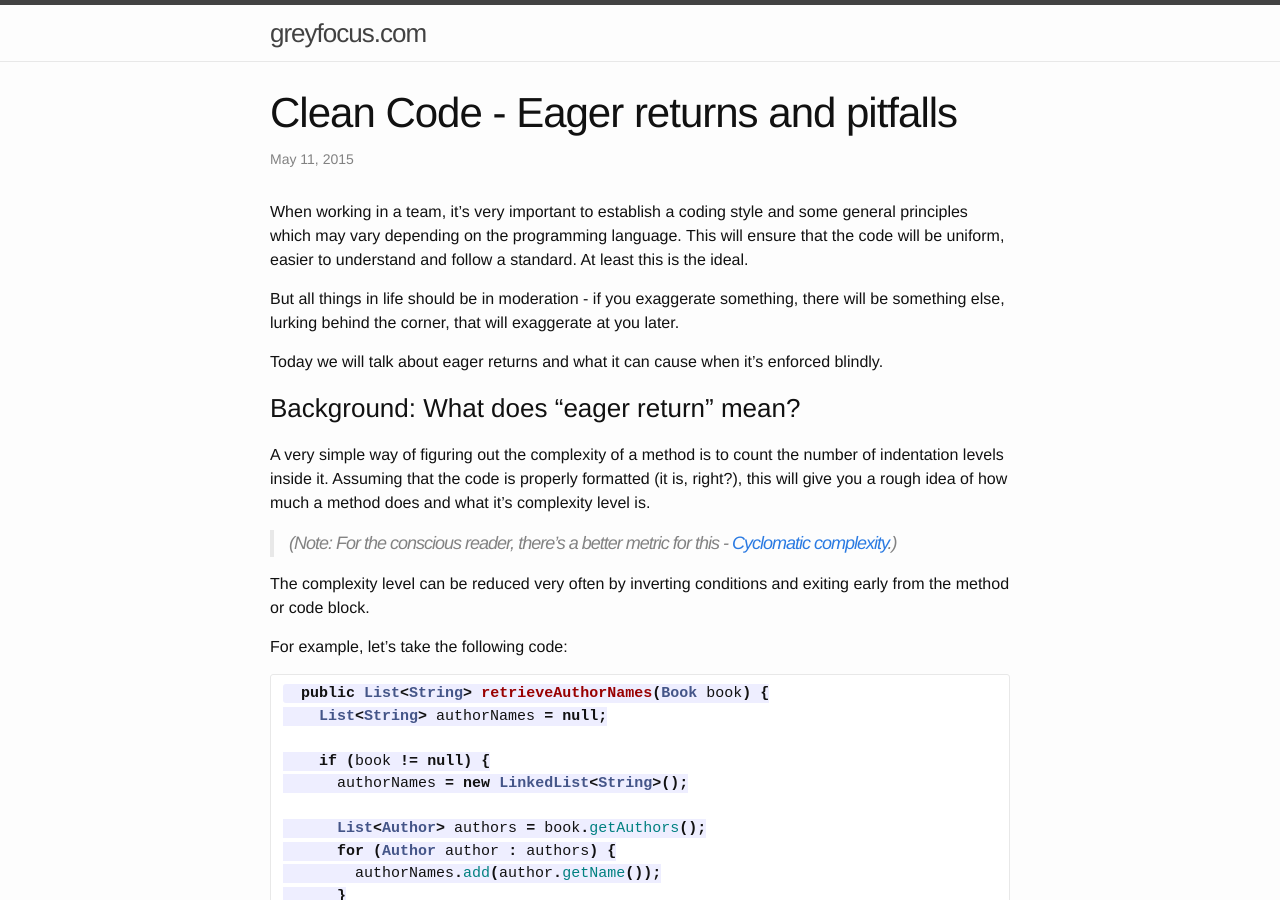
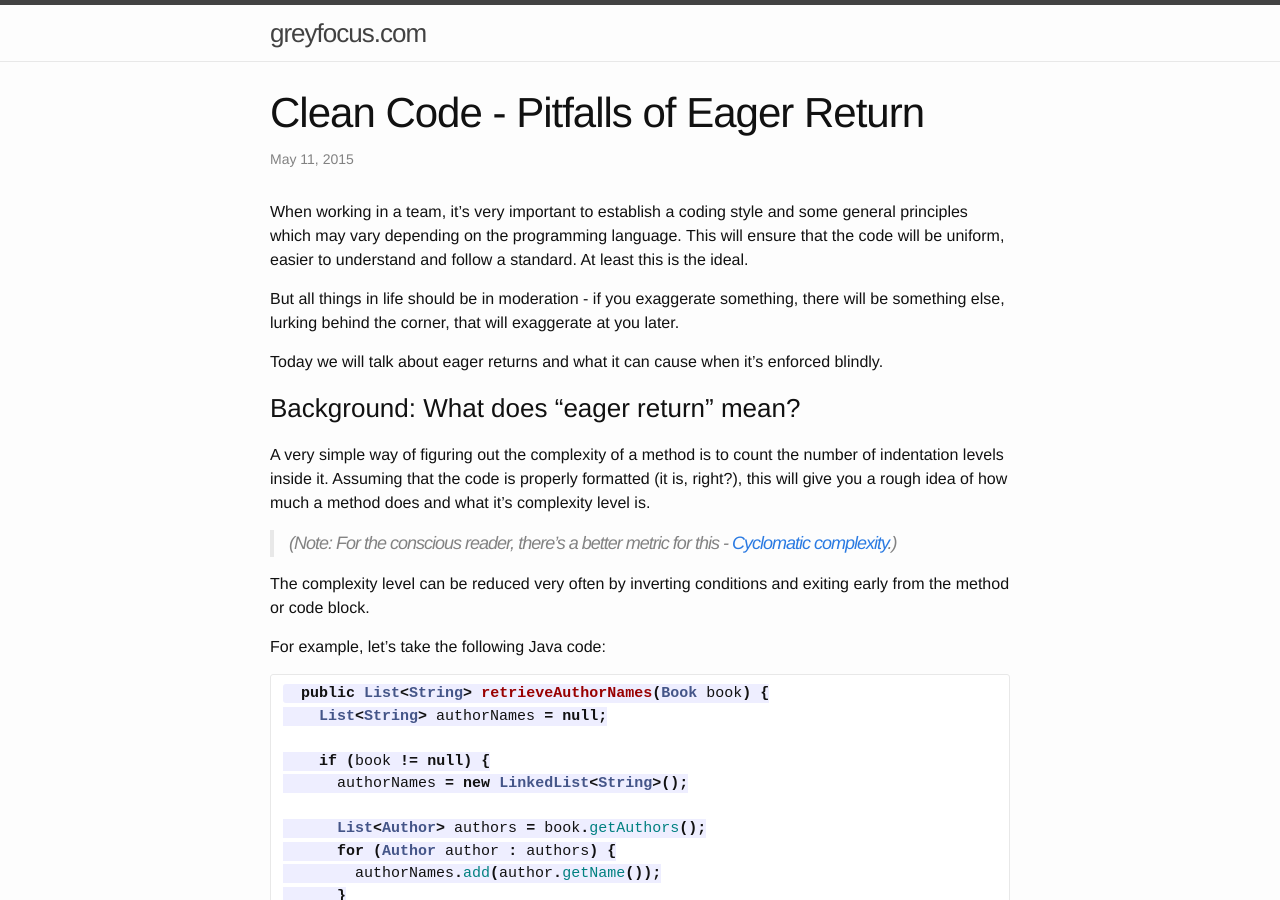
Before and after one commit to greyfocus/greyfocus.github.io, a Jekyll site: the page built from _posts/2015-05-11-clean-code-eager-returns.md, in a window 1280 px wide and 900 px high. Built offline with Jekyll 4.4.1, drawn with Linux system fonts in a browser that asks for light colours; Markdown is read by kramdown in place of the engine named in the settings; comment, search, counter and statistics services are not loaded; some of the changed text lies outside the part shown.

Commit message:
Small adjustments to eager returns article

````diff
--- a/_posts/2015-05-11-clean-code-eager-returns.md
+++ b/_posts/2015-05-11-clean-code-eager-returns.md
@@ -1,6 +1,6 @@
 ---
 layout: post
-title: Clean Code - Eager returns and pitfalls
+title: Clean Code - Pitfalls of Eager Return
 date: 2015-05-11 21:28
 categories: java, coding
 ---
@@ -31,7 +31,7 @@
 The complexity level can be reduced very often by inverting conditions and
 exiting early from the method or code block.
 
-For example, let's take the following code:
+For example, let's take the following Java code:
 
 ``` java
   public List<String> retrieveAuthorNames(Book book) {
@@ -120,9 +120,6 @@
 "published" books?
 
 ### Conclusion
-All things in life should be taken in moderation - and this applies very well to
-software development.
-
 Principles are good, since they are based on the hard earned experience from the
 past, but they should never be applied blindly.
 
````
